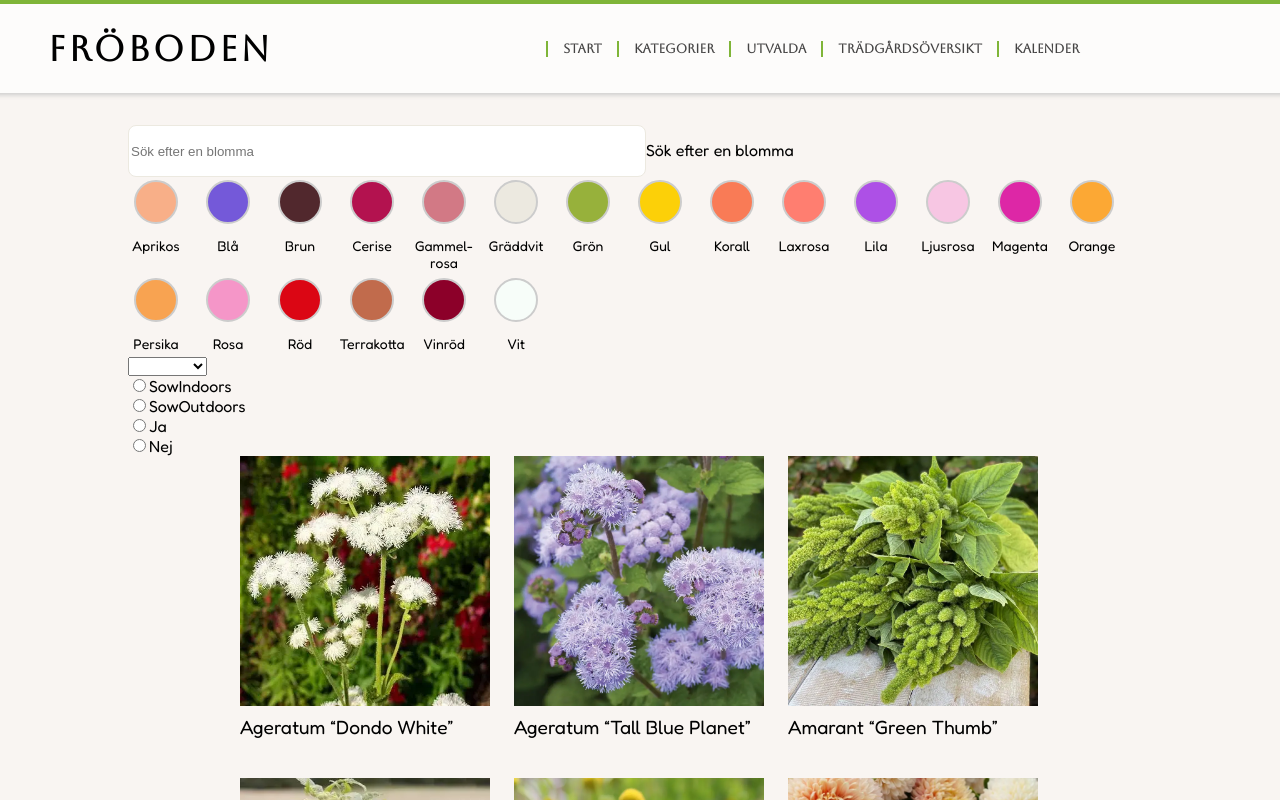
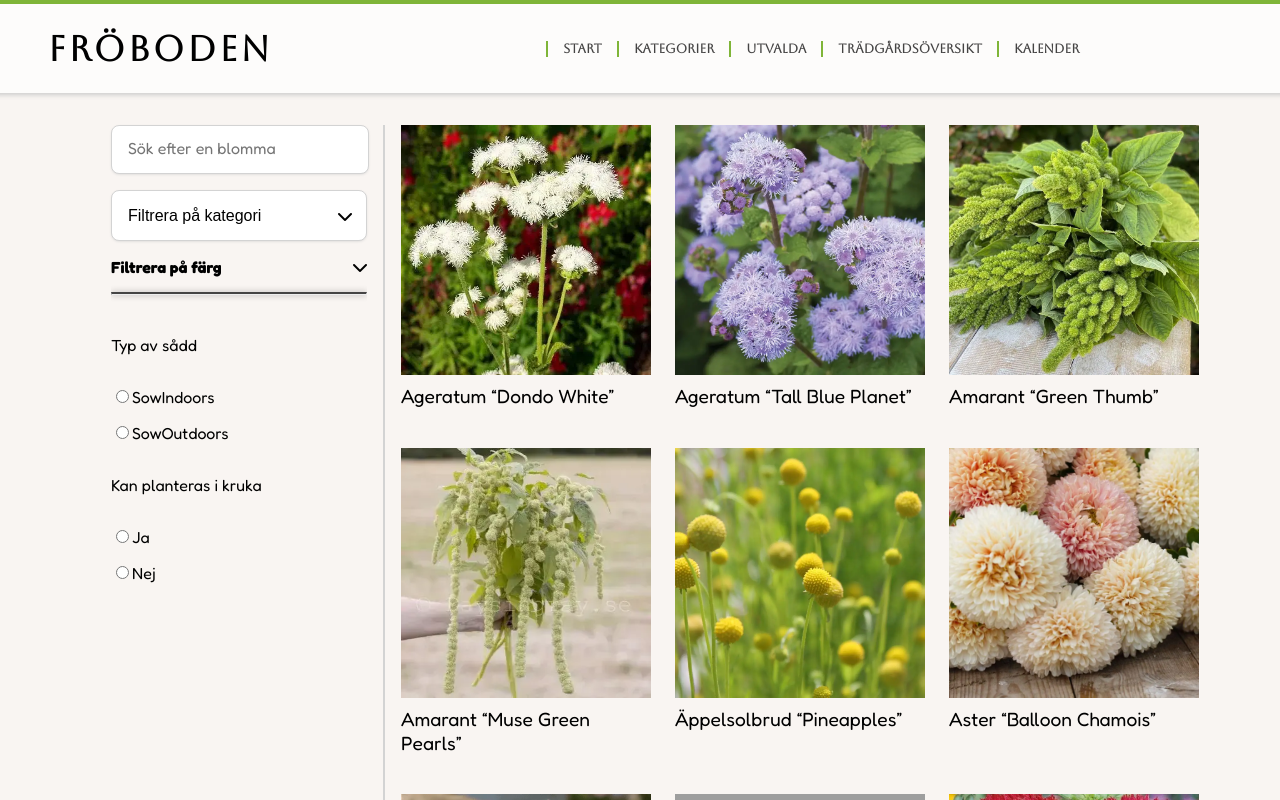
Before and after one commit to NAgnekil/PlantBoden, a Vue app: page / in a window 1280 px wide. Shown: the top 800 px of the page. Built offline with nearby package versions, Linux system fonts and the light colour scheme; grey boxes are pictures that could not be loaded.

Commit message:
color picker component finished

```diff
--- a/index.html
+++ b/index.html
@@ -3,6 +3,11 @@
   <head>
     <meta charset="UTF-8" />
     <link rel="icon" type="image/svg+xml" href="/vite.svg" />
+    <link
+      rel="stylesheet"
+      href="https://cdnjs.cloudflare.com/ajax/libs/font-awesome/6.0.0-beta3/css/all.min.css"
+    />
+
     <meta name="viewport" content="width=device-width, initial-scale=1.0" />
     <title>Min Fröbank</title>
   </head>
--- /dev/null
+++ b/src/components/ColorPicker.vue
@@ -0,0 +1,156 @@
+<script setup>
+  import { ref, watch, defineProps, defineEmits } from 'vue'
+
+  const props = defineProps({
+    colors: Array
+  })
+
+  const emit = defineEmits(['update:chosenColor'])
+
+  const chosenColor = ref([])
+  const colorIsOpen = ref(false)
+
+  const getHexColor = (color) => {
+    const colorMap = {
+      Aprikos: '#F8AF88',
+      Blå: '#7459D9',
+      Brun: '#51282D',
+      Cerise: '#B3124F',
+      Cream: '#F5F5DC',
+      'Gammel-rosa': '#D27985',
+      Gräddvit: '#ECE9E0',
+      Grön: '#97B13B',
+      Gul: '#FCD008',
+      Korall: '#F97B56',
+      Laxrosa: '#FF7E70',
+      Lila: '#AD50E6',
+      Ljusrosa: '#F7C6E3',
+      Magenta: '#DD27A6',
+      Orange: '#FCA834',
+      Persika: '#F8A351',
+      Rosa: '#F596C8',
+      Röd: '#DB0614',
+      Terrakotta: '#c16b4c',
+      Vinröd: '#8C0029',
+      Vit: '#F7FDF9'
+    }
+    return colorMap[color] || '#000' // Standard svart om ingen färg matchar
+  }
+
+  watch(chosenColor, (newValue) => {
+    emit('update:chosenColor', newValue)
+  })
+</script>
+
+<template>
+  <div class="accordion-menu">
+    <input type="checkbox" id="tab1" />
+    <label
+      class="accordion-label"
+      for="tab1"
+      @click="colorIsOpen = !colorIsOpen"
+      >Filtrera på färg
+      <span class="arrow" :class="{ rotated: colorIsOpen }"
+        ><i class="fas fa-chevron-down"></i></span
+    ></label>
+    <div class="accordion-content color-checkboxes">
+      <div class="checkbox" v-for="color in colors" :key="color">
+        <input
+          type="checkbox"
+          :id="color"
+          :value="color"
+          v-model="chosenColor"
+          class="hidden-checkbox"
+        />
+        <label
+          :for="color"
+          class="color-label"
+          :style="{
+            backgroundColor: getHexColor(color),
+            border: color === 'Vit' ? '2px solid #ccc' : 'none'
+          }"
+        >
+          <span v-if="chosenColor.includes(color)" class="check-icon">✔</span>
+        </label>
+        <span class="color-name">{{ color }}</span>
+      </div>
+    </div>
+    <hr />
+  </div>
+</template>
+
+<style scoped>
+  input {
+    position: absolute;
+    opacity: 0;
+    z-index: -1;
+  }
+  .accordion-menu {
+    overflow: hidden;
+  }
+  .accordion-label {
+    display: flex;
+    justify-content: space-between;
+    font-weight: bold;
+    cursor: pointer;
+    margin-bottom: -0.2rem;
+  }
+  .accordion-content {
+    max-height: 0;
+    transition: all 0.35s;
+  }
+  input:checked ~ .accordion-content {
+    max-height: 100vh;
+    padding-bottom: 1rem;
+    margin-top: 1rem;
+  }
+  hr {
+    border-top: 2px solid var(--color-dark-grey);
+    box-shadow: 0 0px 6px rgba(0, 0, 0, 0.3);
+  }
+
+  .arrow {
+    transform: translateY(-50%);
+    transition: transform 0.4s ease;
+    pointer-events: none;
+    margin-top: 10px;
+  }
+
+  .arrow.rotated {
+    transform: translateY(-50%) rotate(180deg);
+  }
+
+  .color-checkboxes {
+    display: flex;
+    flex-wrap: wrap;
+    gap: 10px;
+    overflow: hidden;
+    transition: max-height 0.5s ease-in-out, opacity 0.3s ease-in-out;
+    .checkbox {
+      display: flex;
+      align-items: center;
+      gap: 8px;
+      .color-label {
+        display: inline-block;
+        width: 30px;
+        height: 30px;
+        border-radius: 50%;
+        cursor: pointer;
+        position: relative;
+        .check-icon {
+          position: absolute;
+          top: 50%;
+          left: 50%;
+          transform: translate(-50%, -50%);
+          color: white;
+          font-size: 14px;
+        }
+      }
+      .color-name {
+        display: none;
+        font-size: 14px;
+        color: #6c6c6a;
+      }
+    }
+  }
+</style>
--- a/src/components/Header.vue
+++ b/src/components/Header.vue
@@ -36,7 +36,7 @@
     align-items: center;
     margin-bottom: 2rem;
     box-shadow: 0px 3px 5px -1px #ccc;
-    border-top: 4px solid #7fb538;
+    border-top: 4px solid var(--color-green);
     h1 {
       font-family: Aboreto, sans-serif;
       font-size: 2.2rem;
@@ -66,7 +66,7 @@
       ul li {
         list-style: none;
         margin: 0 auto;
-        border-left: 2px solid #7fb538;
+        border-left: 2px solid var(--color-green);
         display: inline-block;
         padding: 0 15px;
         position: relative;
@@ -74,13 +74,13 @@
         text-align: center;
         font-family: arvo;
         a {
-          color: #454444;
+          color: var(--color-dark-grey);
           text-decoration: none;
           font-family: 'Aboreto', sans-serif;
           font-weight: 600;
 
           &:hover {
-            color: #7fb538;
+            color: var(--color-green);
           }
         }
         &:hover {
@@ -104,7 +104,7 @@
           margin-top: 10px;
           left: 0;
           display: none;
-          background: white;
+          background: #fff;
           border-radius: 4px;
           li {
             clear: both;
@@ -116,7 +116,7 @@
               transition: all 0.5s ease;
               &:hover {
                 padding-left: 10px;
-                border-left: 2px solid #7fb538;
+                border-left: 2px solid var(--color-green);
                 transition: all 0.3s ease;
               }
             }
--- a/src/components/Main.vue
+++ b/src/components/Main.vue
@@ -96,10 +96,9 @@
 
 <style scoped>
   .main-content {
-    width: 80%;
+    width: 100%;
     display: flex;
-    flex-direction: column;
-    align-items: center;
+    flex-direction: row;
     justify-content: center;
   }
 </style>
--- a/src/components/QuerySection.vue
+++ b/src/components/QuerySection.vue
@@ -1,5 +1,6 @@
 <script setup>
   import { ref, watch, defineProps, defineEmits } from 'vue'
+  import ColorPicker from './ColorPicker.vue'
 
   const props = defineProps({
     categories: Array,
@@ -18,43 +19,17 @@
 
   const searchName = ref('')
   const chosenCategory = ref('')
+  const chosenCultivationType = ref('')
   const chosenColor = ref([])
-  const chosenCultivationType = ref('')
   const chosenAnswerAboutPots = ref(null)
+  const isOpen = ref(false)
 
-  const getHexColor = (color) => {
-    const colorMap = {
-      Aprikos: '#F8AF88',
-      Blå: '#7459D9',
-      Brun: '#51282D',
-      Cerise: '#B3124F',
-      Cream: '#F5F5DC',
-      'Gammel-rosa': '#D27985',
-      Gräddvit: '#ECE9E0',
-      Grön: '#97B13B',
-      Gul: '#FCD008',
-      Korall: '#F97B56',
-      Laxrosa: '#FF7E70',
-      Lila: '#AD50E6',
-      Ljusrosa: '#F7C6E3',
-      Magenta: '#DD27A6',
-      Orange: '#FCA834',
-      Persika: '#F8A351',
-      Rosa: '#F596C8',
-      Röd: '#DB0614',
-      Terrakotta: '#c16b4c',
-      Vinröd: '#8C0029',
-      Vit: '#F7FDF9'
-    }
-    return colorMap[color] || '#000' // Standard svart om ingen färg matchar
-  }
+  watch(searchName, (newValue) => {
+    emit('update:searchName', newValue)
+  })
 
   watch(chosenColor, (newValue) => {
     emit('update:chosenColor', newValue)
-  })
-
-  watch(searchName, (newValue) => {
-    emit('update:searchName', newValue)
   })
 
   watch(chosenCategory, (newValue) => {
@@ -72,37 +47,36 @@
 
 <template>
   <section class="query-section">
+    <div class="searchfield-wrapper">
       <input
         class="searchfield-name"
         v-model="searchName"
         placeholder="Sök efter en blomma"
-    >Sök efter en blomma</input>
-    <div class="color-checkboxes">
-      <div class="checkbox" v-for="color in colors" :key="color">
-        <input
-          type="checkbox"
-          :id="color"
-          :value="color"
-          v-model="chosenColor"
-          class="hidden-checkbox"
       />
-        <label
-          :for="color"
-          class="color-label"
-          :style="{ backgroundColor: getHexColor(color) }"
+    </div>
+    <div class="dropdown-wrapper">
+      <select
+        class="filter-categories"
+        v-model="chosenCategory"
+        @click="isOpen = !isOpen"
       >
-          <span v-if="chosenColor.includes(color)" class="check-icon">✔</span>
-        </label>
-        <span class="color-name">{{ color }}</span>
-      </div>
-    </div>
-
-    <select v-model="chosenCategory">
-      <option v-for="category in categories" :key="category" :value="category">
+        <option class="select-placeholder" value="" disabled hidden selected>
+          Filtrera på kategori
+        </option>
+        <option
+          v-for="category in categories"
+          :key="category"
+          :value="category"
+        >
           {{ category }}
         </option>
       </select>
-
+      <span class="arrow" :class="{ rotated: isOpen }"
+        ><i class="fas fa-chevron-down"></i
+      ></span>
+    </div>
+    <ColorPicker v-model:chosenColor="chosenColor" :colors="colors" />
+    <p>Typ av sådd</p>
     <div class="radios" v-for="type in cultivationTypes" :key="type">
       <input
         type="radio"
@@ -114,6 +88,7 @@
       <label :for="type">{{ type }}</label>
     </div>
 
+    <p>Kan planteras i kruka</p>
     <div class="radios" v-for="answer in canPlantInPots" :key="answer">
       <input
         type="radio"
@@ -129,54 +104,68 @@
 </template>
 
 <style scoped>
-  .searchfield-name {
-    width: 50%;
-    height: 3rem;
-    border-radius: 8px;
-    border: 1px solid #ece9e0;
-  }
-  .color-checkboxes {
-    display: flex;
-    flex-direction: row;
-    flex-wrap: wrap;
-    gap: 0 1rem;
-    width: 100%;
-    .checkbox {
+  section {
+    width: 20%;
+    padding: 0 1rem;
+    margin: 0 1rem;
     display: flex;
     flex-direction: column;
-      align-items: center;
-      text-align: center;
-      margin: 0.2rem 0.5rem;
-      max-width: 2.5rem;
-      .hidden-checkbox {
-        display: none;
+    gap: 1rem;
+    border-right: 2px solid var(--color-light-grey);
   }
-      .color-label {
-        width: 40px;
-        height: 40px;
-        border-radius: 50%;
-        display: flex;
-        align-items: center;
-        justify-content: center;
+
+  .searchfield-wrapper {
+    margin-right: 2rem;
+    .searchfield-name {
+      width: 100%;
+      padding: 1rem;
+      border-radius: 8px;
+      border: 1px solid var(--color-light-grey);
+      box-shadow: 0px 1px 3px -1px #ccc;
+
+      &::placeholder {
+        font-family: Fredoka, sans-serif;
+        font-weight: 400;
+        font-size: 1rem;
+      }
+    }
+  }
+  .searchfield-name:focus {
+    border: 2px dashed var(--color-green);
+    outline: none;
+  }
+  .dropdown-wrapper {
+    position: relative;
+    display: inline-block;
+    width: 100%;
+  }
+
+  .filter-categories {
+    appearance: none;
+    width: 100%;
+    padding: 1rem;
+    border-radius: 8px;
+    border: 1px solid var(--color-light-grey);
+    box-shadow: 0px 1px 3px -1px #ccc;
+    font-size: 16px;
+    background-color: white;
     cursor: pointer;
-        position: relative;
-        border: 2px solid #ccc;
-        transition: all 0.3s ease-in-out;
-        margin-bottom: 0.5rem;
-        &:hover {
-          transform: scale(1.1);
-        }
-        .check-icon {
-          font-size: 20px;
-          color: white;
-          font-weight: bold;
+    &:focus {
+      outline: none;
     }
   }
 
-      .color-name {
-        margin-top: 5px;
-        font-size: 14px;
+  .arrow {
+    display: block;
+    position: absolute;
+    top: 50%;
+    right: 15px;
+    transform: translateY(-50%);
+    transition: transform 0.4s ease;
+    pointer-events: none;
   }
-    }
+
+  .arrow.rotated {
+    transform: translateY(-50%) rotate(180deg);
   }
 </style>
--- a/src/style.css
+++ b/src/style.css
@@ -1,3 +1,13 @@
+:root {
+  --color-green: #7fb538;
+  --color-dark-grey: #454444;
+  --color-light-grey: #d3d3d3;
+}
+
+html {
+  box-sizing: border-box;
+}
+
 @font-face {
   font-family: Fredoka;
   src: url(assets/Fredoka.ttf);
```
Lines whose indentation alone changed are shown as unchanged.
